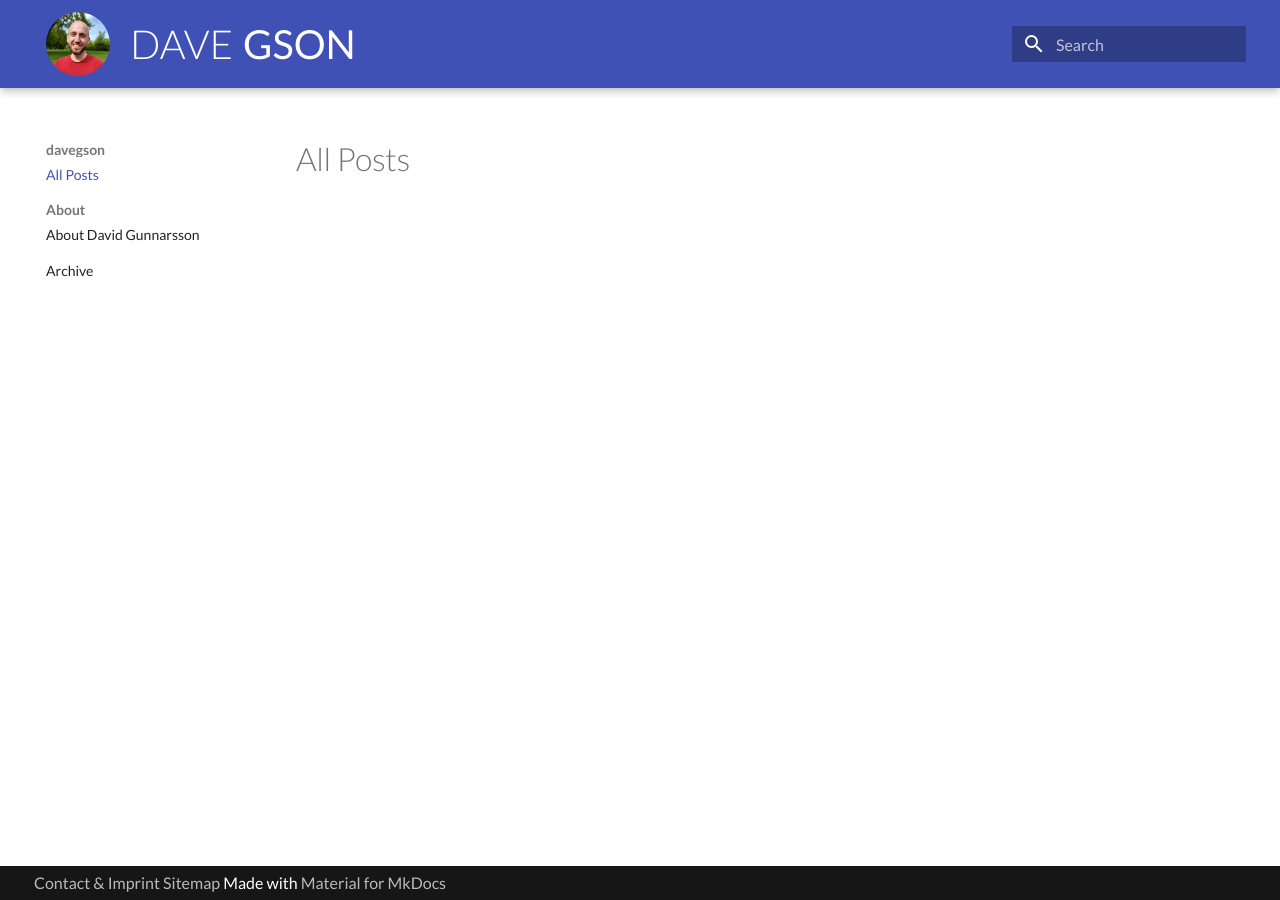
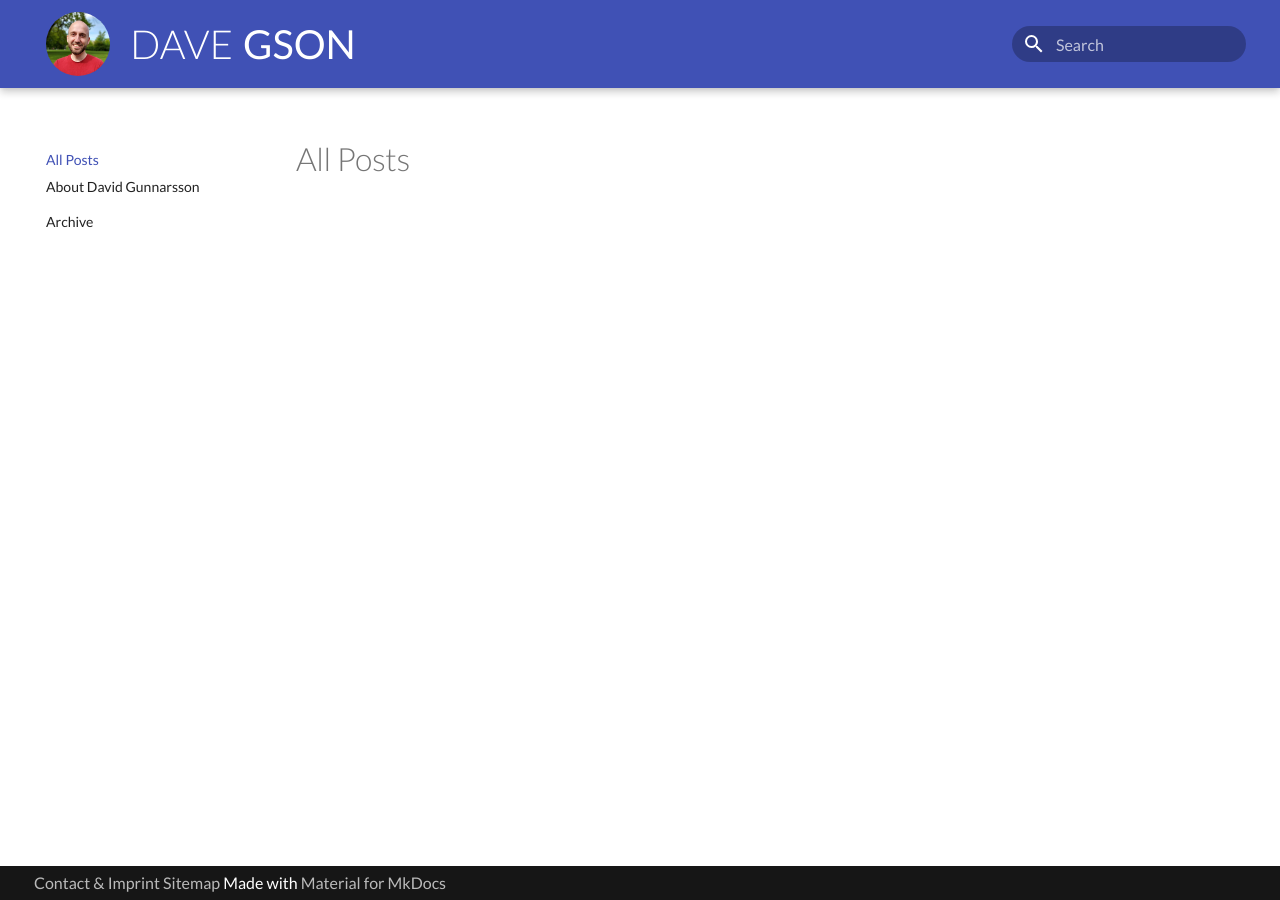
Before and after one commit to davegson/davegson.com, an MkDocs documentation site: the page built from docs/index.md, in a window 1280 px wide. Built offline with MkDocs 1.6.1 and Material for MkDocs 9.7.7, drawn with Linux system fonts in a browser that asks for light colours; plug-ins that fetch from the network failed and are left out.

Commit message:
Customize top and side nav

```diff
--- a/docs/assets/css/landing-page.css
+++ /dev/null
@@ -1,14 +0,0 @@
-a[title="davegson"] img {
-  border-radius: 50px;
-}
-
-.md-header__topic .name {
-  text-transform: uppercase;
-  font-weight: 300;
-  margin-right: 0.5rem;
-}
-
-.md-header__topic .last-name {
-  text-transform: uppercase;
-  font-weight: 400;
-}
--- /dev/null
+++ b/docs/assets/css/nav.css
@@ -0,0 +1,41 @@
+/* header nav bar */
+
+a[title="davegson"] img {
+  border-radius: 50px;
+}
+
+.md-header__topic .name {
+  text-transform: uppercase;
+  font-weight: 300;
+  margin-right: 0.5rem;
+}
+
+.md-header__topic .last-name {
+  text-transform: uppercase;
+  font-weight: 400;
+}
+
+.md-header__title {
+  display: flex;
+  justify-content: space-between;
+}
+
+.md-search__form {
+  border-radius: 20px;
+}
+
+/* side nav bar on big screens */
+@media screen and (min-width: 76.25em) {
+  .md-nav__title {
+    display: none;
+  }
+  /* hide the About Me Section Header (as the index page is named About Me too) */
+  #__nav_2_label {
+    display: none;
+  }
+
+  /* directly position the "About Me" underneath "All Posts", as no section Header divides the two sections */
+  .md-nav__item:nth-child(2) {
+    margin-top: 0;
+  }
+}
--- a/mkdocs.yml
+++ b/mkdocs.yml
@@ -23,8 +23,8 @@ markdown_extensions:
 
 extra_css:
   - assets/css/reset.css
-  - assets/css/landing-page.css
   - assets/css/tooltips.css
+  - assets/css/nav.css
   - assets/css/tweaks.css
 
 plugins:
--- a/overrides/partials/header.html
+++ b/overrides/partials/header.html
@@ -55,14 +55,20 @@
     <!-- Header title -->
     <div class="md-header__title" data-md-component="header-title">
       <div class="md-header__ellipsis">
-        <div class="md-header__topic">
+        <a
+          href="{{ config.extra.homepage | d(nav.homepage.url, true) | url }}"
+          title="{{ config.site_name | e }}"
+          class="md-header__topic"
+          aria-label="{{ config.site_name }}"
+          data-md-component="header-topic"
+        >
           <span class="md-ellipsis name">
             Dave
           </span>
           <span class="md-ellipsis last-name">
             Gson
           </span>
-        </div>
+        </a>
         <div class="md-header__topic" data-md-component="header-topic">
           <span class="md-ellipsis">
             {% if page.meta and page.meta.title %}
```
